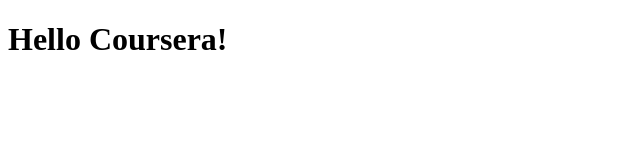
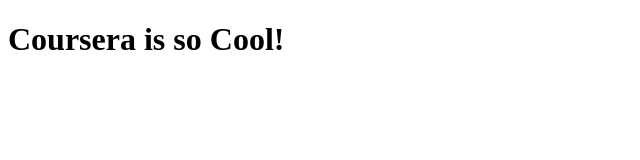
Before and after one commit to seb-atreius/coursera-test, a plain HTML site: page site/index.html in a window 1280 px wide. Shown: the whole page, without its empty margins (0-640 px from the left). Drawn offline with Linux system fonts and the light colour scheme.

Commit message:
small modification

```diff
--- a/site/index.html
+++ b/site/index.html
@@ -6,6 +6,6 @@
 	<title>Hello Coursera!</title>
 </head>
 <body>
-  <h1>Hello Coursera!</h1>
+  <h1>Coursera is so Cool!</h1>
 </body>
 </html>
```
